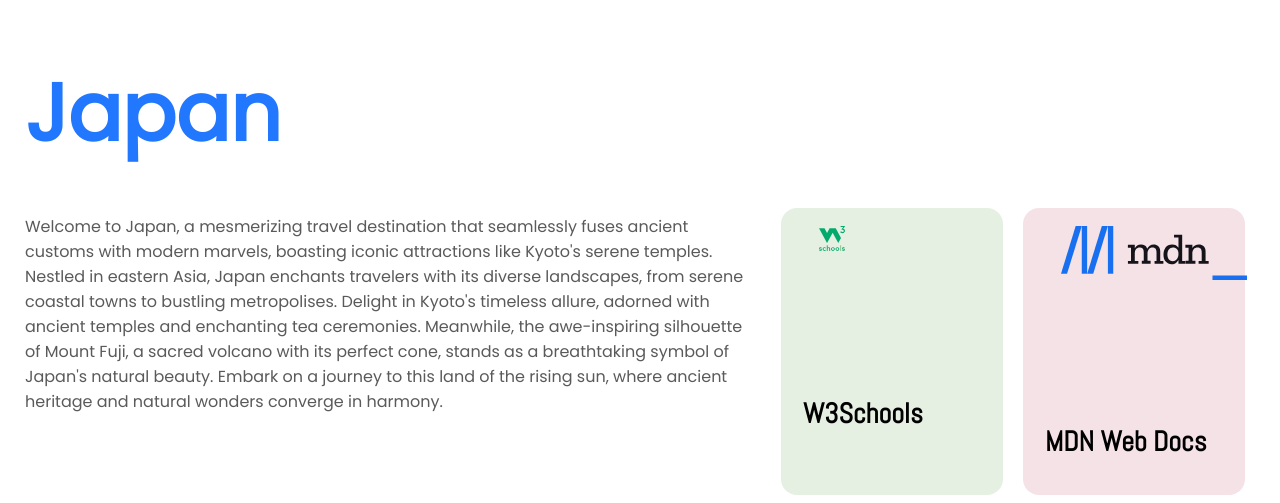
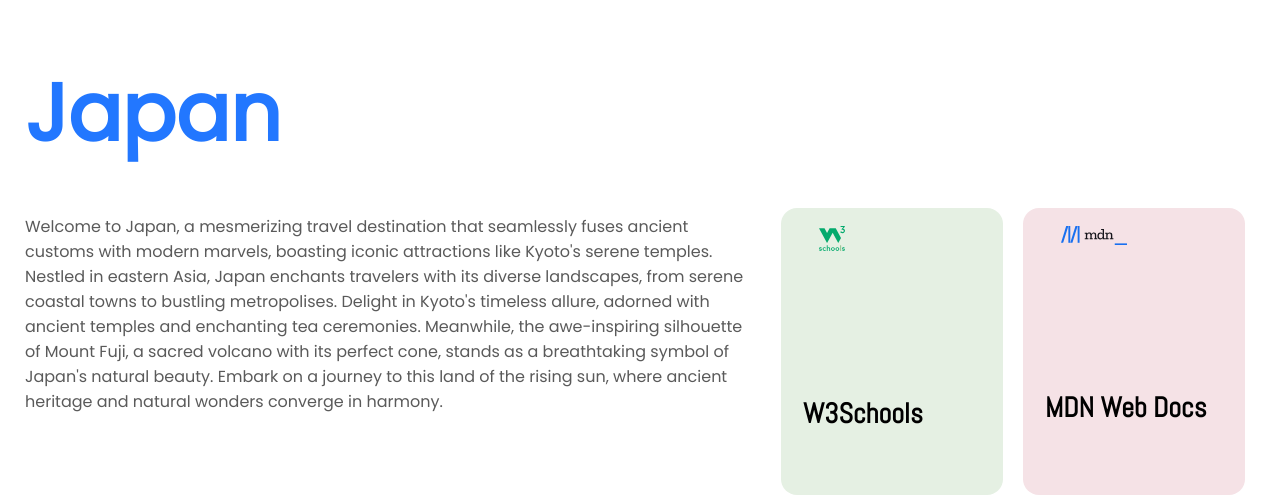
Before and after one commit to Gurtaj06/groupProject, a plain HTML site: page index.html in a window 1280 px wide. Shown: the part 637-1140 px from the top of the page. Drawn offline with Linux system fonts and the light colour scheme.

Commit message:
Update index.html

```diff
--- a/index.html
+++ b/index.html
@@ -38,7 +38,7 @@
                 <div class="box" id="box1"><a href="https://www.w3schools.com/html/"><img src="images/W3Schools_logo.svg" alt="w3schools" width="12%"></a>
                     <p>W3Schools</p>
                 </div>
-                <div class="box" id="box2"><a href="https://developer.mozilla.org/en-US/docs/Web/CSS"><img src="images/MDN_Web_Docs_logo.svg"></a>
+                <div class="box" id="box2"><a href="https://developer.mozilla.org/en-US/docs/Web/CSS"><img src="images/MDN_Web_Docs_logo.svg" width="30%"></a>
                     <p>MDN Web Docs</p>
                 </div>
             </div>
```
